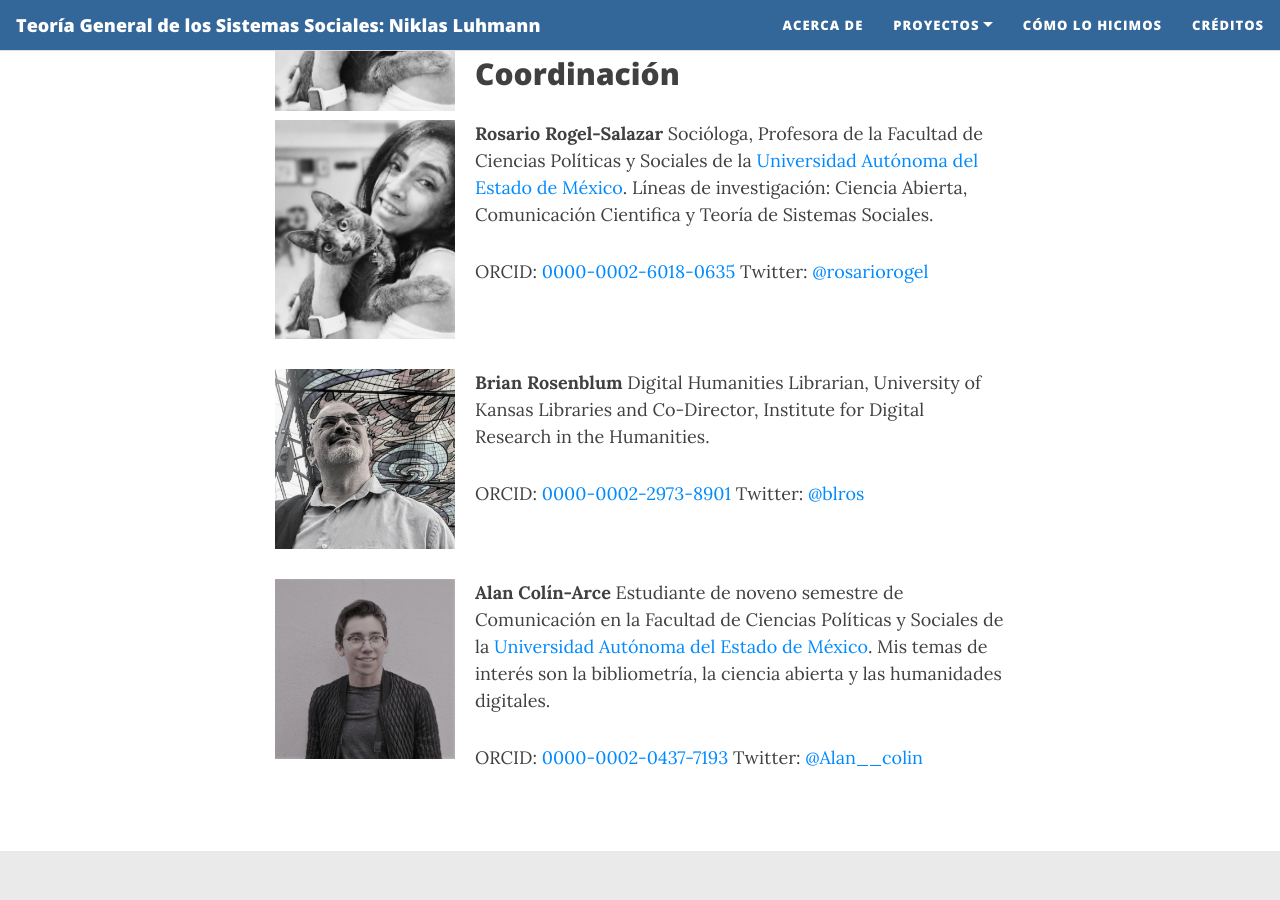
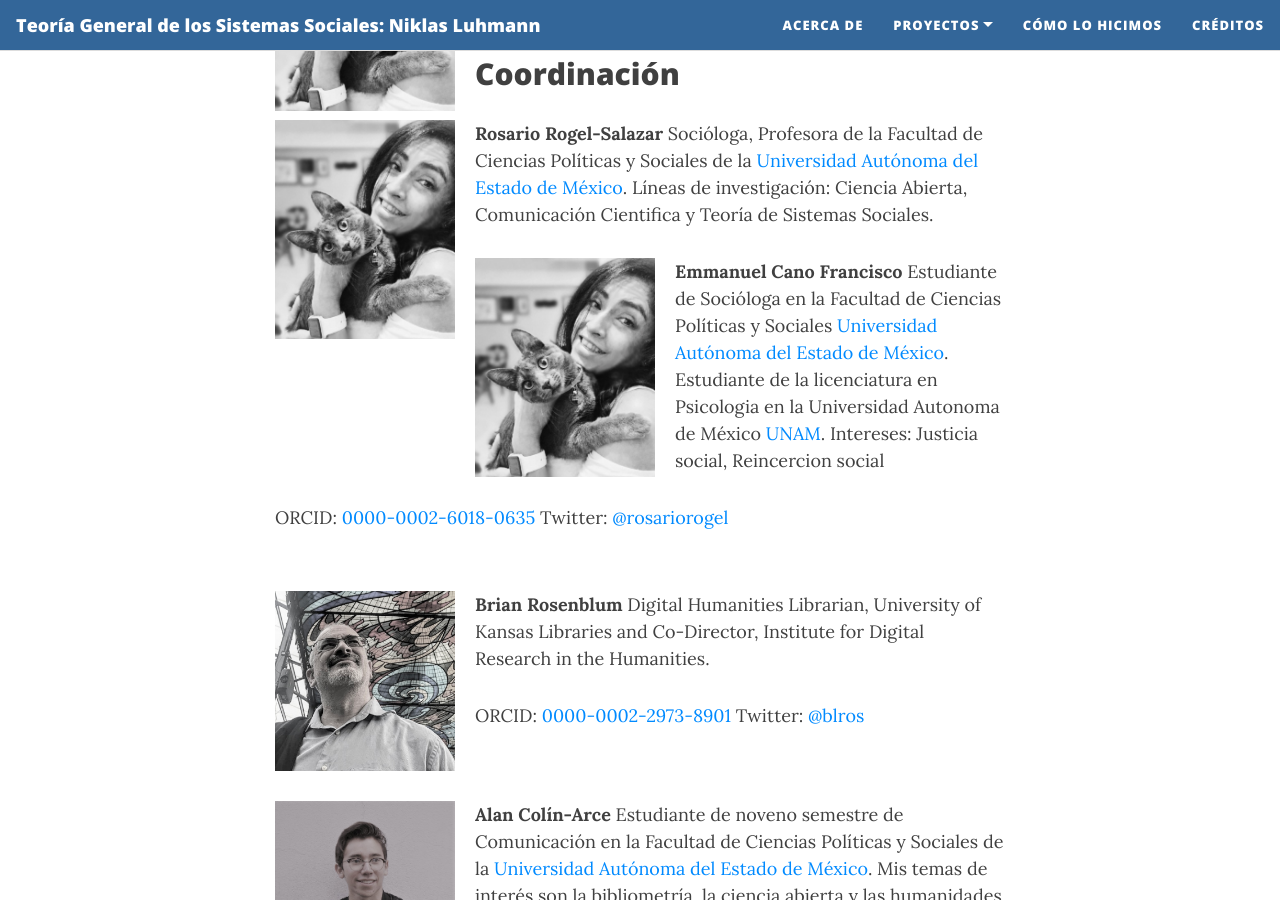
Before and after one commit to rosariorogel/luhmann, a Jekyll site: the page built from _pages/credits.md, in a window 1280 px wide and 900 px high, scrolled down 495 px. Built offline with Jekyll 4.4.1, drawn with Linux system fonts in a browser that asks for light colours; nearby versions of some CDN libraries.

Commit message:
agregar mi descripción

```diff
--- a/_pages/credits.md
+++ b/_pages/credits.md
@@ -15,6 +15,10 @@ permalink: credits
 
 <img src="{{ site.baseurl }}/assets/img/FotoRosario.jpg" style="float:left;width:200px;padding-right:20px;">
 **Rosario Rogel-Salazar** Socióloga, Profesora de la Facultad de Ciencias Políticas y Sociales de la [Universidad Autónoma del Estado de México](https://www.uaemex.mx/). Líneas de investigación: Ciencia Abierta, Comunicación Cientifica y Teoría de Sistemas Sociales.
+
+<img src="{{ site.baseurl }}/assets/img/FotoRosario.jpg" style="float:left;width:200px;padding-right:20px;">
+**Emmanuel Cano Francisco** Estudiante de Socióloga en la Facultad de Ciencias Políticas y Sociales [Universidad Autónoma del Estado de México](https://www.uaemex.mx/). Estudiante de la licenciatura en Psicologia en la Universidad Autonoma de México [UNAM](https://www.unam.mx/). Intereses: Justicia social, Reincercion social
+
 
 ORCID: [0000-0002-6018-0635](https://orcid.org/0000-0002-6018-0635)
 Twitter: [@rosariorogel](https://twitter.com/rosariorogel)
```
